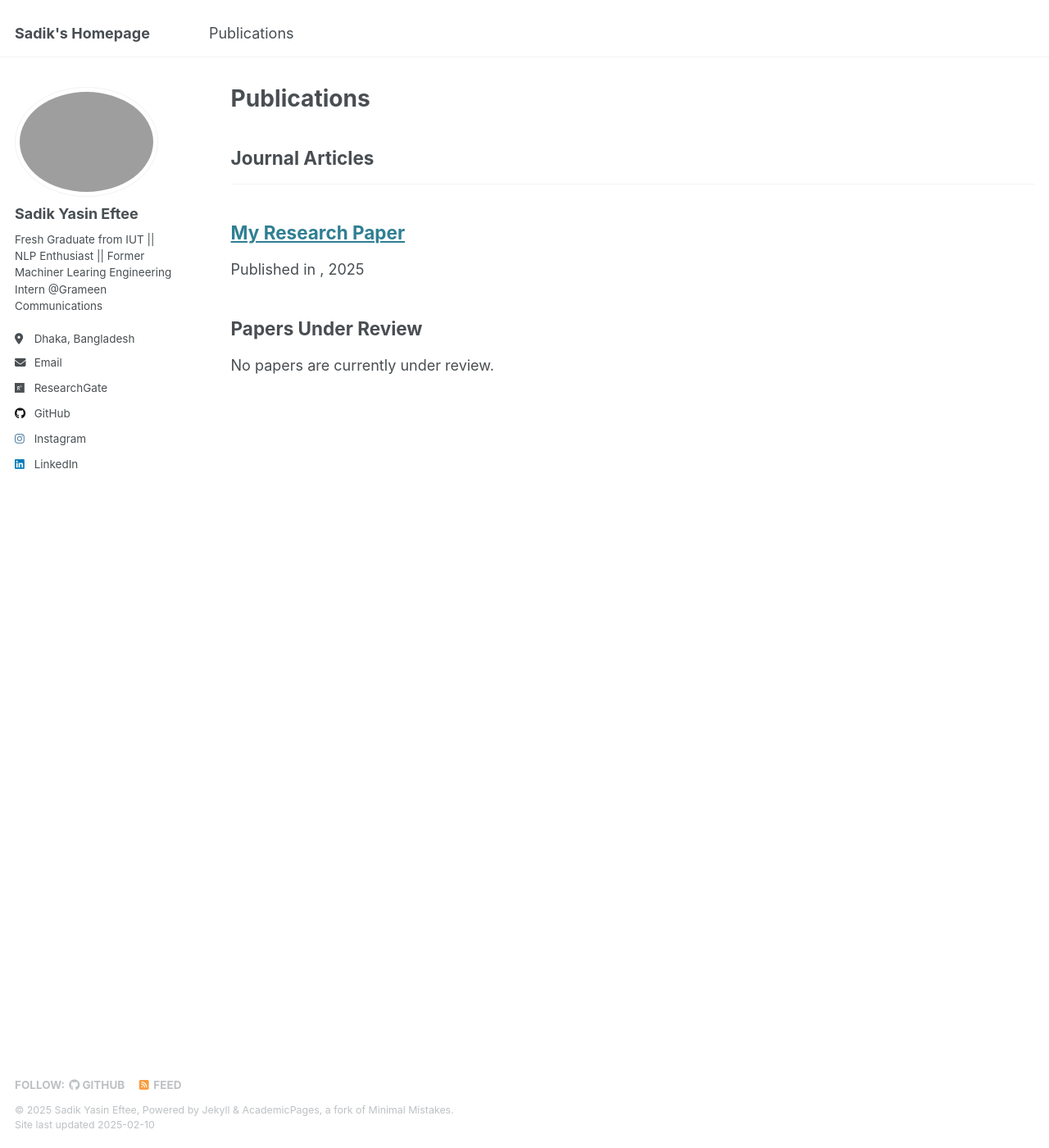
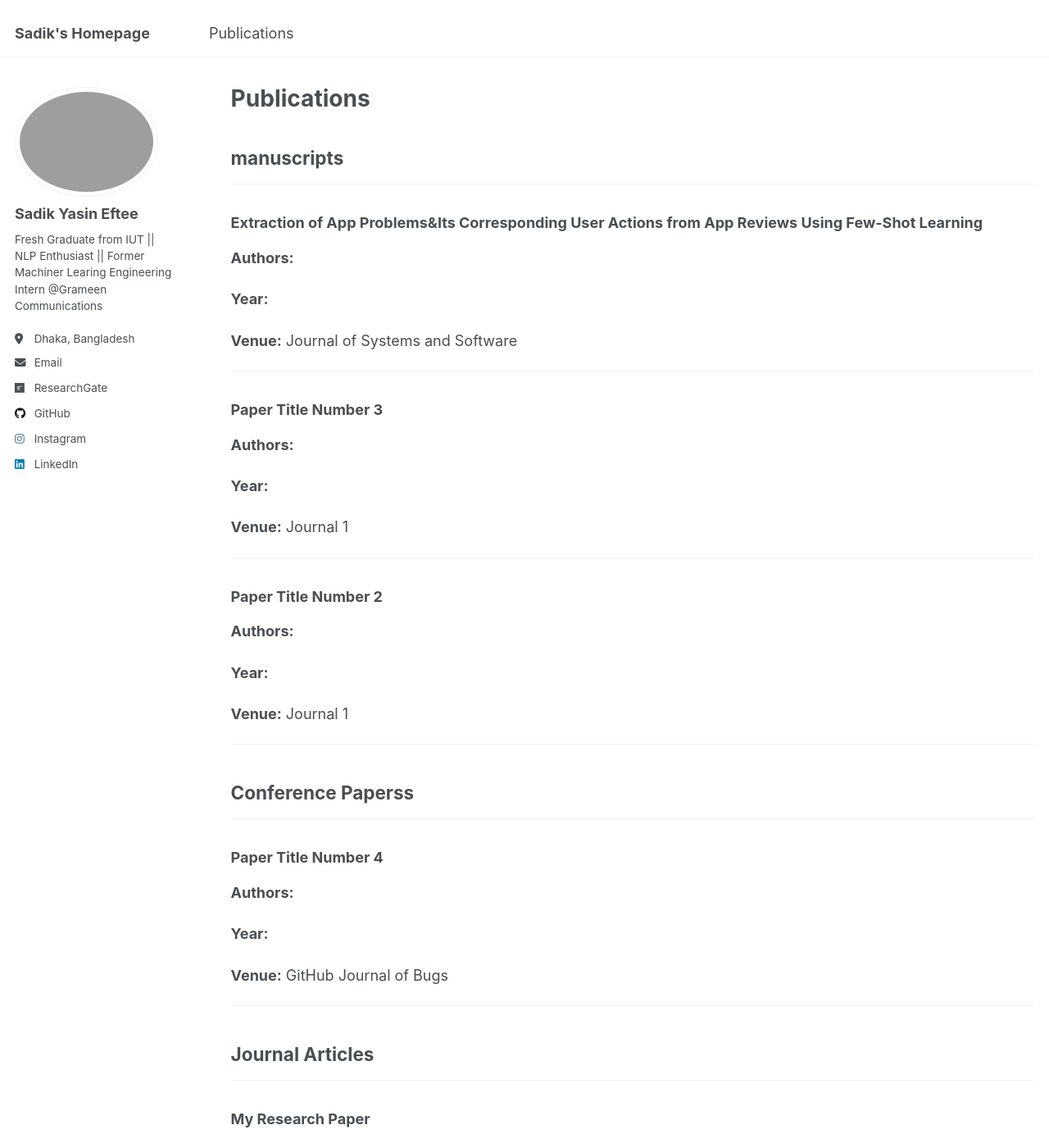
Before and after one commit to Sadik-Yasin-Eftee/Sadik-Yasin-Eftee.github.io, a Jekyll site: the page built from _pages/publications.html, in a window 1280 px wide and 1400 px high. Shown: the whole window at 82% size. Built offline with Jekyll 4.4.1, drawn with Linux system fonts in a browser that asks for light colours; some of the changed text lies outside the part shown.

Commit message:
Update publications.html

```diff
--- a/_pages/publications.html
+++ b/_pages/publications.html
@@ -15,26 +15,35 @@ author_profile: true
 {% include base_path %}
 
 <!-- Define Publication Categories -->
-{% assign categories = "journal:Journal Articles,conference:Conference Papers,under-review:Papers Under Review" | split: "," %}
+{% assign categories = site.publications | group_by: "category" %}
 
 {% for category in categories %}
-  {% assign key_value = category | split: ":" %}
-  {% assign key = key_value[0] %}
-  {% assign title = key_value[1] %}
+  <h2>{{ category.name | replace: "journal", "Journal Articles"
+                         | replace: "conference", "Conference Papers"
+                         | replace: "under-review", "Papers Under Review" }}</h2>
+  <hr />
 
-  {% assign filtered_publications = site.publications | where: "category", key %}
+  {% for post in category.items reversed %}
+    <div class="publication">
+      <h3>{{ post.title }}</h3>
+      <p><strong>Authors:</strong> {{ post.authors }}</p>
+      <p><strong>Year:</strong> {{ post.year }}</p>
+      <p><strong>Venue:</strong> {{ post.venue }}</p>
 
-  {% if filtered_publications.size > 0 %}
-    <h2>{{ title }}</h2><hr />
-    {% for post in filtered_publications reversed %}
-      {% include archive-single.html %}
-    {% endfor %}
-  {% endif %}
+      {% if post.link %}
+        <p>📄 <a href="{{ post.link }}" target="_blank">[View Paper]</a></p>
+      {% endif %}
+
+      {% if post.code %}
+        <p>💻 <a href="{{ post.code }}" target="_blank">[Code Repository]</a></p>
+      {% endif %}
+    </div>
+    <hr />
+  {% endfor %}
 {% endfor %}
 
-<!-- Ensure 'Under Review' section appears even if no entries exist -->
-{% assign under_review_papers = site.publications | where: "category", "under-review" %}
-{% if under_review_papers.size == 0 %}
+<!-- Ensure 'Papers Under Review' section appears even if empty -->
+{% unless categories contains "under-review" %}
   <h2>Papers Under Review</h2>
   <p>No papers are currently under review.</p>
-{% endif %}
+{% endunless %}
```
